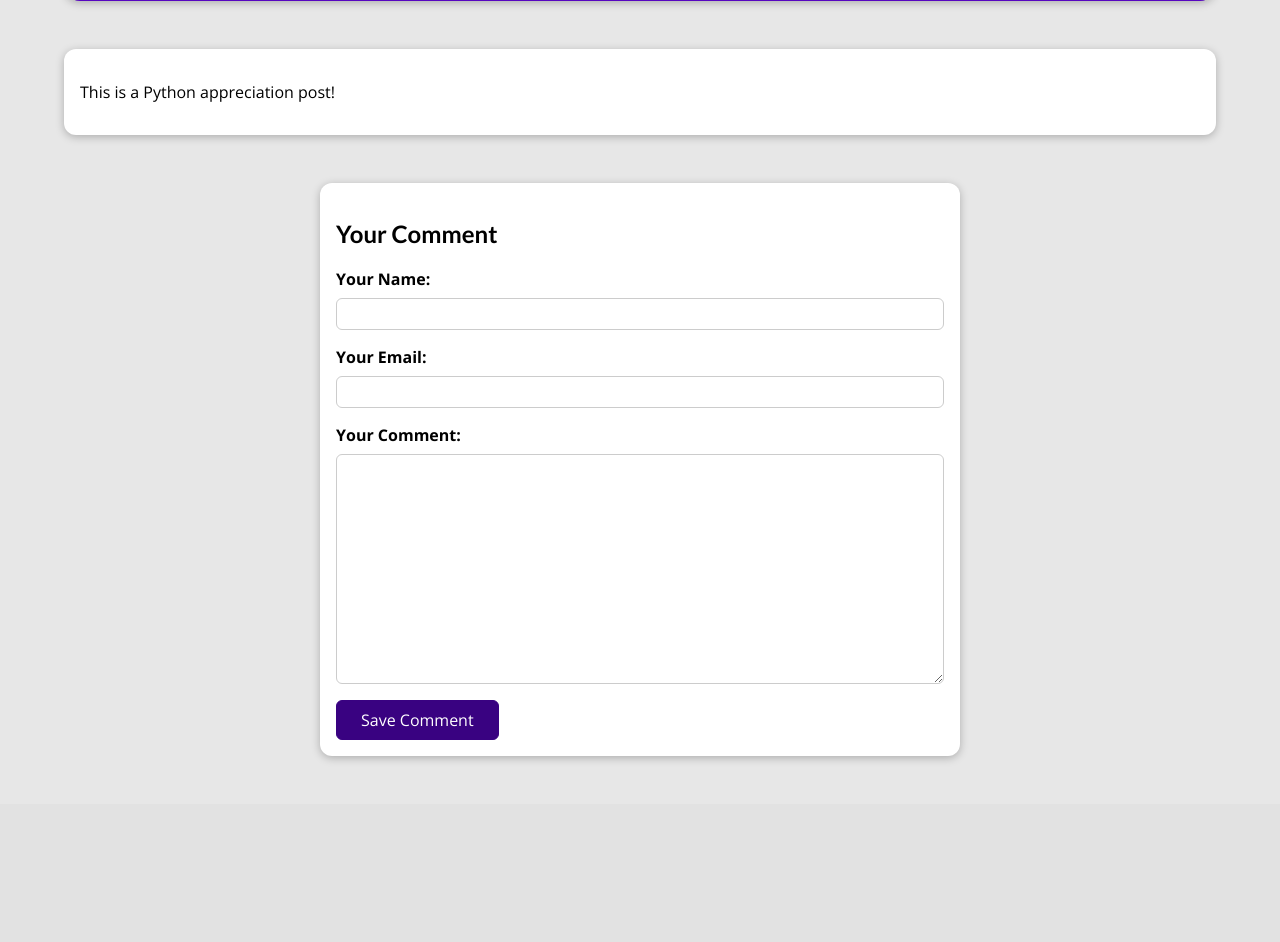
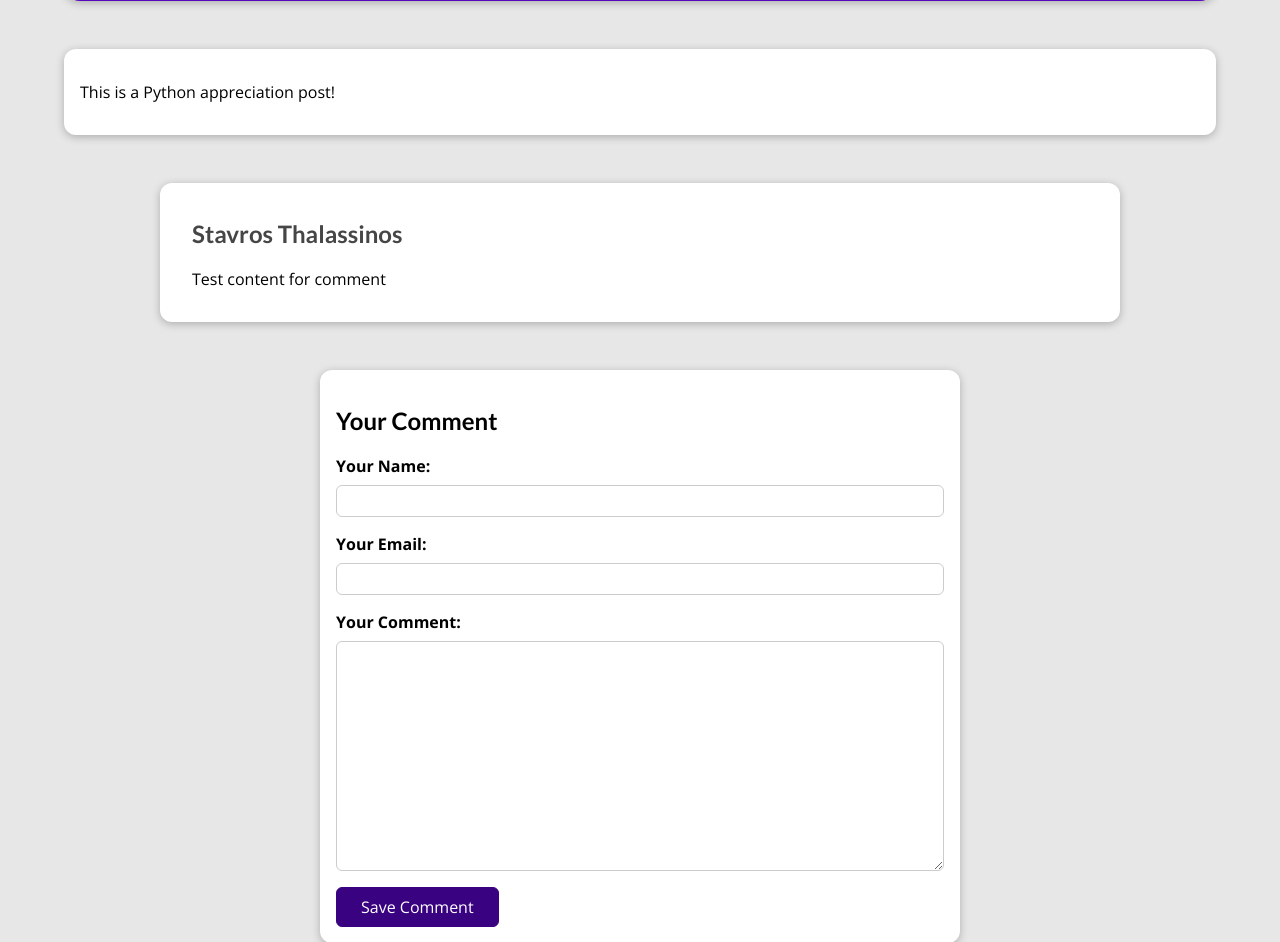
Before and after one commit to stavthal/django_project, a Django app: a page that uses blog/templates/blog/post-detail-page.html in a window 1280 px wide. Shown: the part 479-1421 px from the top of the page. Before the commit the page ends 1239 px from the top, so only its background shows below. Run offline with Django 5.2, Linux system fonts and the light colour scheme; data comes from the database, SQL or seed files in the repository; both versions use the stored data as it was after the commit.

Commit message:
added comments visibility

```diff
--- a/blog/templates/blog/post-detail-page.html
+++ b/blog/templates/blog/post-detail-page.html
@@ -34,6 +34,18 @@
   {{ post.content|linebreaks }}
 </main>
 
+<section id="comments">
+  <ul>
+    {% for comment in comments %}
+      <li>
+        <h2>{{ comment.user_name }}</h2>
+        <p>{{ comment.text|linebreaks }}</p>
+      </li>
+    {% endfor %}
+  </ul>
+</section>
+
+
 <section id="comment-form">
   <h2>Your Comment</h2>
   <form action="{% url "post_detail" post.slug %}" method="POST">
```
Also changed, not shown: blog/migrations/0016_post_comments_list.py (added), db.sqlite3.
